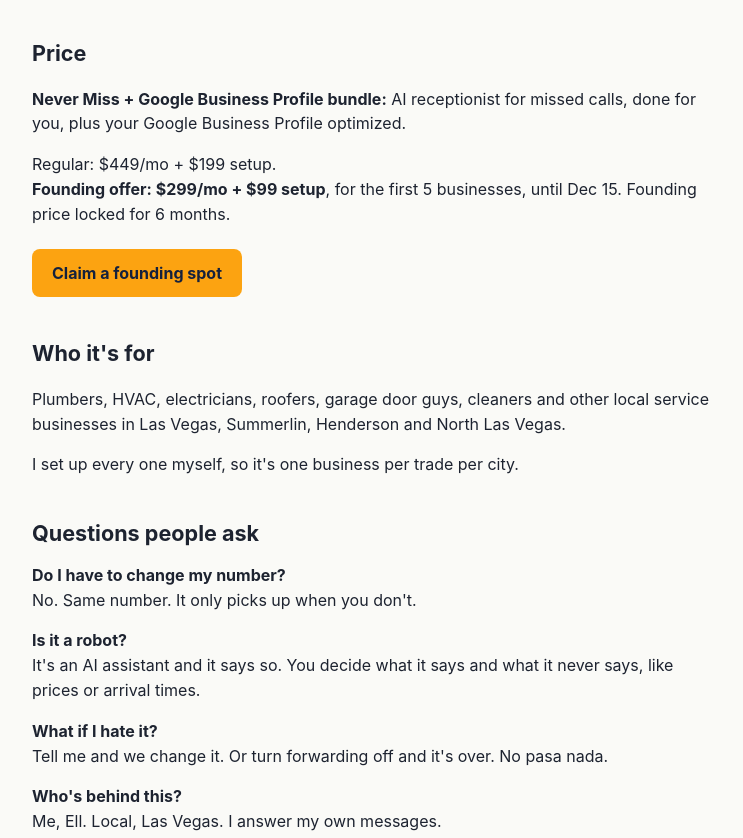
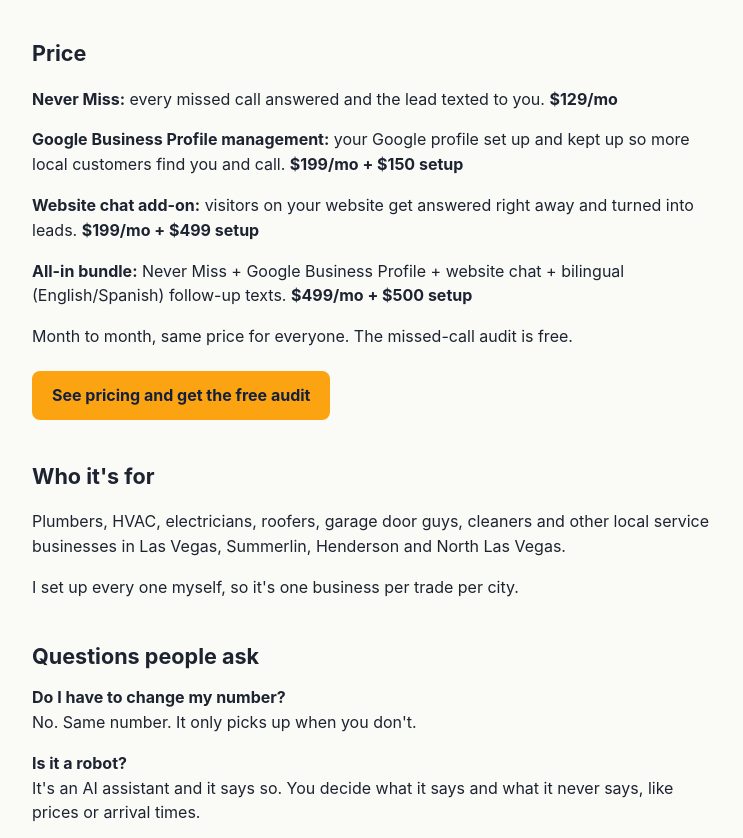
Before and after one commit to ellmired77-star/nevermiss, a plain HTML site: page index.html in a window 1280 px wide. Shown: the part 1033-1871 px from the top of the page, without its empty margins (268-1011 px from the left). Drawn offline with Linux system fonts and the light colour scheme.

Commit message:
Pricing: replace founding offer with new price menu

```diff
--- a/index.html
+++ b/index.html
@@ -31,9 +31,12 @@ footer{padding:30px 0 50px;color:#667;font-size:.95rem}
 <p>Want to hear one right now? Call my demo line and pretend you're a customer with a leak at 10pm.</p>
 <a class="btn" href="tel:+17253257583">Call the demo: (725) 325-7583</a></div>
 <h2>Price</h2>
-<p><b>Never Miss + Google Business Profile bundle:</b> AI receptionist for missed calls, done for you, plus your Google Business Profile optimized.</p>
-<p>Regular: $449/mo + $199 setup.<br/><b>Founding offer: $299/mo + $99 setup</b>, for the first 5 businesses, until Dec 15. Founding price locked for 6 months.</p>
-<p><a class="btn" href="https://buy.stripe.com/5kQ9AU74ncNZ8TfcwR9EI0c">Claim a founding spot</a></p>
+<p><b>Never Miss:</b> every missed call answered and the lead texted to you. <b>$129/mo</b></p>
+<p><b>Google Business Profile management:</b> your Google profile set up and kept up so more local customers find you and call. <b>$199/mo + $150 setup</b></p>
+<p><b>Website chat add-on:</b> visitors on your website get answered right away and turned into leads. <b>$199/mo + $499 setup</b></p>
+<p><b>All-in bundle:</b> Never Miss + Google Business Profile + website chat + bilingual (English/Spanish) follow-up texts. <b>$499/mo + $500 setup</b></p>
+<p>Month to month, same price for everyone. The missed-call audit is free.</p>
+<p><a class="btn" href="https://contractor-leads.ell-mired77.workers.dev">See pricing and get the free audit</a></p>
 <h2>Who it's for</h2>
 <p>Plumbers, HVAC, electricians, roofers, garage door guys, cleaners and other local service businesses in Las Vegas, Summerlin, Henderson and North Las Vegas.</p>
 <p>I set up every one myself, so it's one business per trade per city.</p>
```
